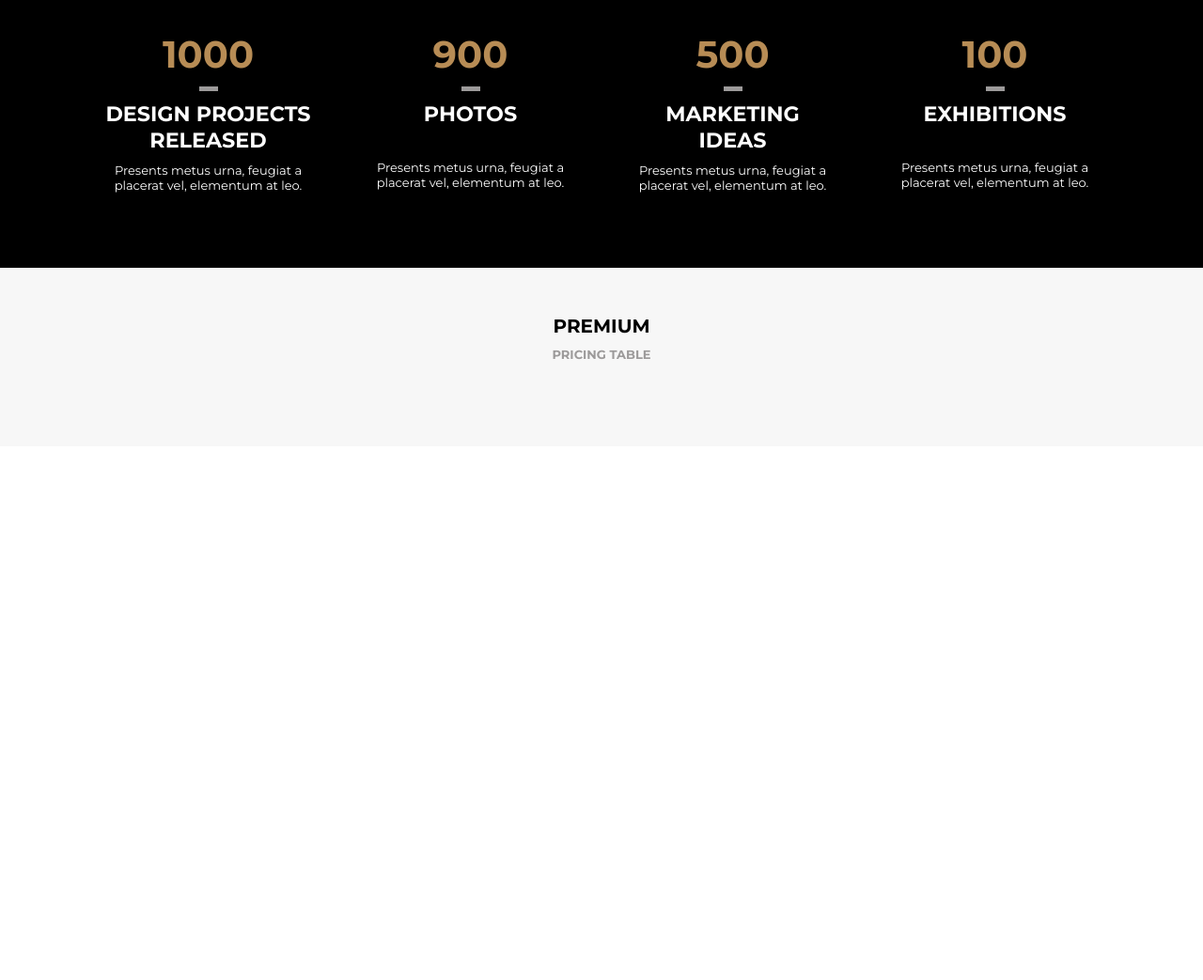
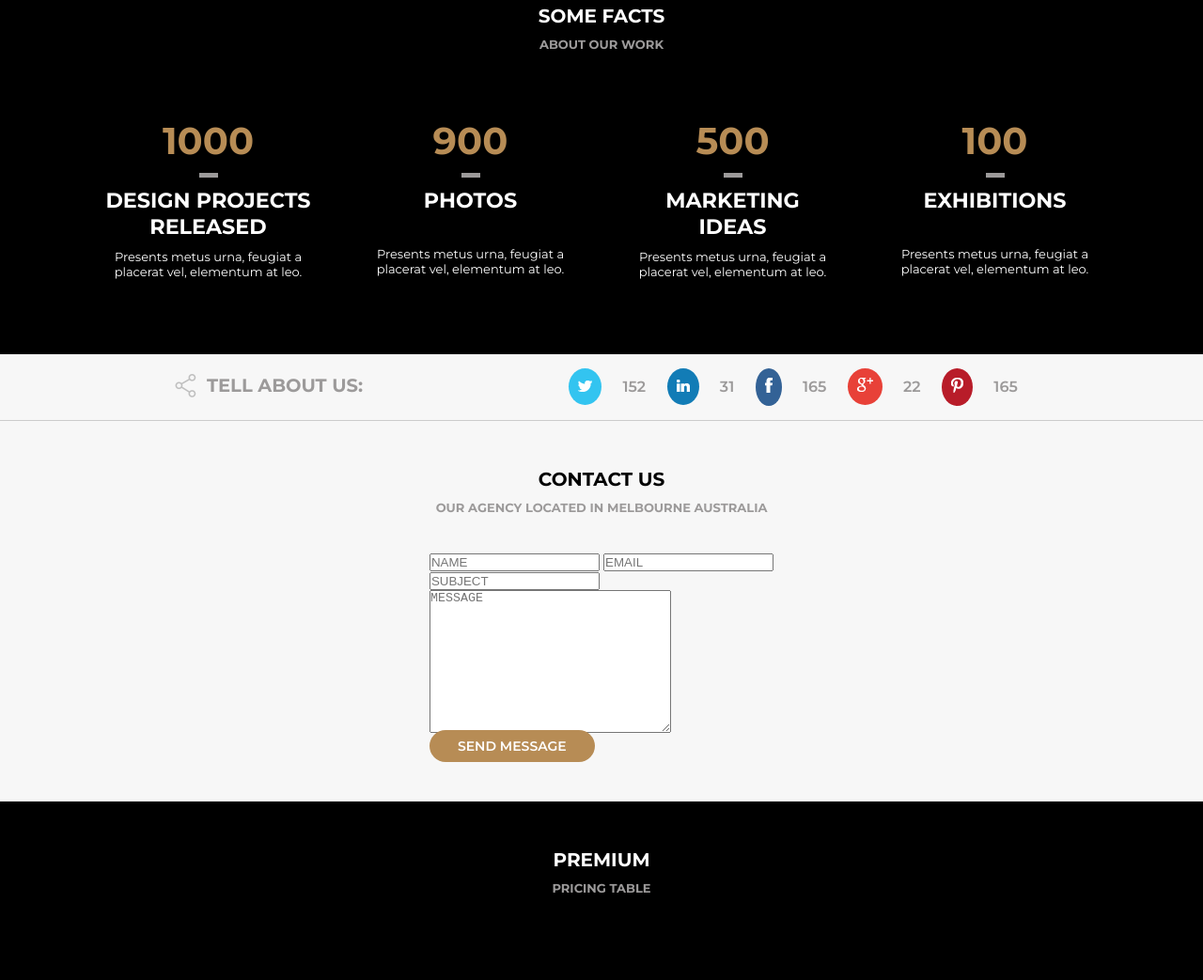
Before and after one commit to dilsoncampelo10/projeto-awax, a plain HTML site: page home.html in a window 1280 px wide. Shown: the part 5193-6236 px from the top of the page at 94% size. Before the commit the page ends 5668 px from the top, so only its background shows below. Drawn offline with Linux system fonts and the light colour scheme.

Commit message:
Iniciando contato

```diff
--- a/assets/css/style.css
+++ b/assets/css/style.css
@@ -449,7 +449,8 @@ header{
 .pacotes{
     display: flex;
     justify-content: space-between;
-
+    border-bottom: 2px solid #ccc;
+    padding-bottom: 30px;
 }
 
 .pacotes .informacao h1{
@@ -487,12 +488,14 @@ header{
 }
 .btn_fora{
     text-align: center;
-    margin: 30px 0px 50px 0px;
+    margin: 90px 0 50px 10px;
 }
 .btn_fora .button{
     padding: 13px 40px;
+
 }
 /*Some facts*/
+
 .facts{
     display: flex;
     text-align: center;
@@ -524,3 +527,55 @@ header{
 .facts :nth-child(2).space_facts :nth-child(4), .facts :nth-child(4).space_facts :nth-child(4){
    margin-top: 35px;
 }
+/*Redes sociais*/
+#sec_redes{
+    border-bottom: 1px solid #ccc;
+    padding: 15px;
+}
+.redes-sociais{
+  display: flex;
+  justify-content: space-around;
+  color: #9c9a9a;
+  text-transform: uppercase;
+  font-weight: 600;
+  align-items: center;
+}
+.redes-sociais .sharing{
+    display: flex;
+    font-size: 13px;
+    justify-content: space-between;
+    width: 200px;
+}
+.sociais{
+    display:flex;
+    align-items: center;
+   justify-content: space-around;
+   width: 500px;
+}
+.sociais .social{
+    padding: 10px;
+    border-radius: 50%;
+    background-color: blue;
+    display: flex;
+    justify-content: space-around;
+}
+.sociais .social:nth-child(1){
+    background-color: #33c4f0;
+}
+.sociais .social:nth-child(3){
+    background-color: #127cb6;
+}
+.sociais .social:nth-child(5){
+    background-color:#336296;
+}
+.sociais .social:nth-child(7){
+    background-color:#e84138;
+}
+.sociais .social:nth-child(9){
+    background-color:#b81c29;
+}
+/*CONTACT*/
+.cadastro{
+    display: flex;
+    justify-content: center;
+}
--- a/home.html
+++ b/home.html
@@ -469,11 +469,11 @@
                 </section>
 
             </div>
+            <div class="btn_fora">
+                <a href="" class="button">Get in touch</a>
+            </div>
+        </section>
 
-        </section>
-        <div class="btn_fora">
-            <a href="" class="button">Get in touch</a>
-        </div>
         <section class="default dark">
             <div class="section-title">Some facts</div>
             <div class="section-desc">About our work</div>
@@ -506,7 +506,58 @@
             </section>
             </div>
         </section>
+        <section class="default light" id="sec_redes">
+            <div class="section-body">
+                <section class="redes-sociais">
+                    <div class="sharing">
+                        <a href=""><img src="assets/images/share.png" alt="share"></a>
+                        <h2>Tell about us:</h2>
+                    </div>
+                    <div class="sociais">
+                        <div class="social">
+                            <div><a href=""><img src="assets/images/twitter.png" alt=""></a></div>
+                        </div>
+                        <div>152</div>
+                        <div class="social">
+                            <div><a href=""><img src="assets/images/linkedin.png" alt=""></a></div>
+                        </div>
+                        <div>31</div>
+                        <div class="social">
+                            <div><a href=""><img src="assets/images/facebook.png" alt=""></a></div>
+                        </div>
+                        <div>165</div>
+                        <div class="social">
+                            <div><a href=""><img src="assets/images/googleplus.png" alt=""></a></div>
+                        </div>
+                        <div>22</div>
+                        <div class="social">
+                            <div><a href=""><img src="assets/images/pinterest.png" alt=""></a></div>
+                        </div>
+                        <div>165</div>
+                    </div>
+                </section>
+            </div>
+        </section>
         <section class="default light">
+            <div class="section-title">Contact Us</div>
+            <div class="section-desc">Our agency located in melbourne Australia</div>
+            <div class="section-body">
+                <section class="cadastro">
+                    <form action="">
+                        <div>
+                            <input type="text" name="nome" id="idnome" placeholder="NAME">
+                            <input type="text" name="email" id="idemail" placeholder="EMAIL">
+                        </div>
+                        <div><input type="text" name="subject" id="idsubject" placeholder="SUBJECT"></div>
+                        <div><textarea name="" id="" cols="30" rows="10" placeholder="MESSAGE"></textarea></div>
+                        <div>
+                            <a href="" class="button">Send message</a>
+                        </div>
+                    </form>
+                </section>
+            </div>
+        </section>
+        <section class="default dark">
             <div class="section-title">Premium</div>
             <div class="section-desc">Pricing table</div>
             <div class="section-body">
```
